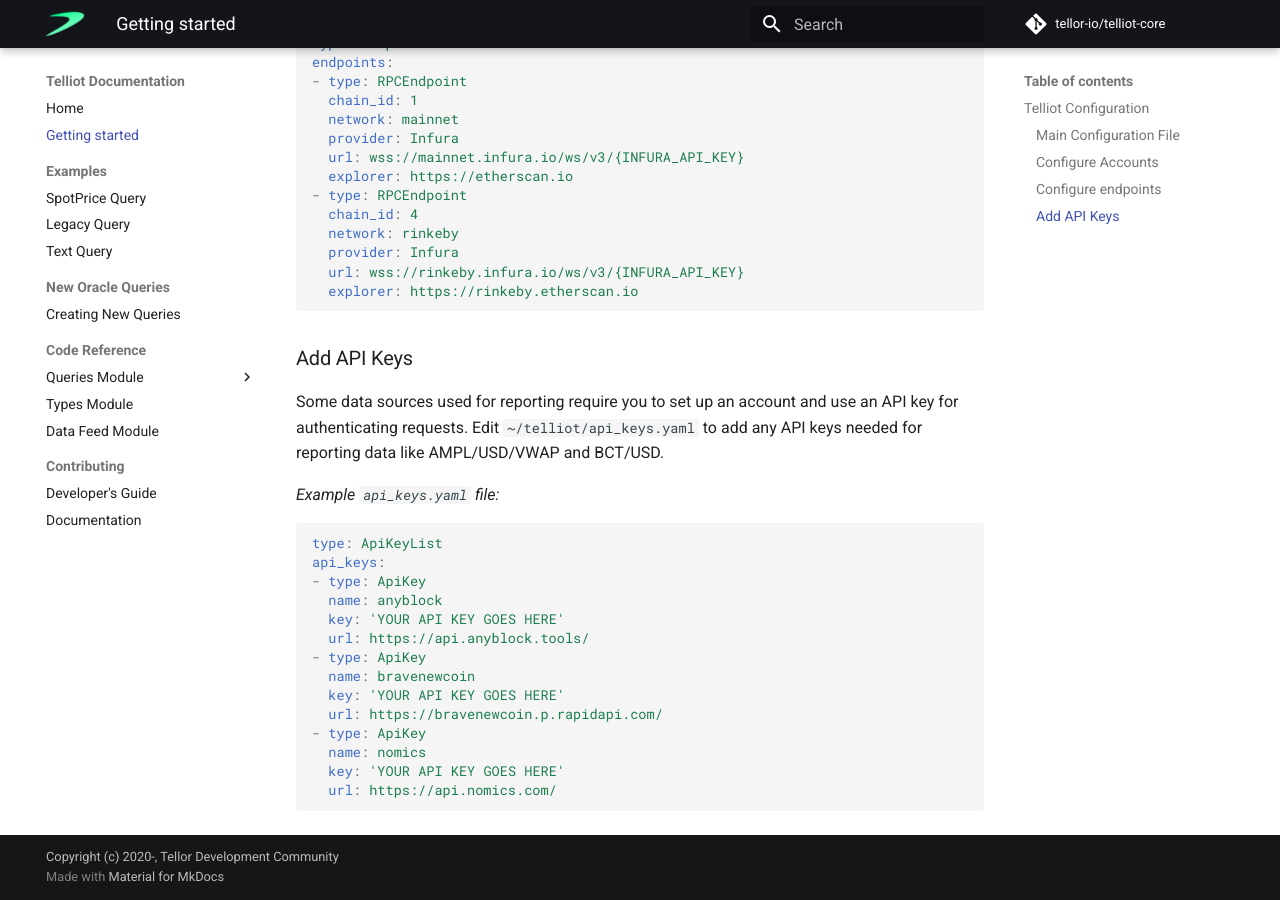
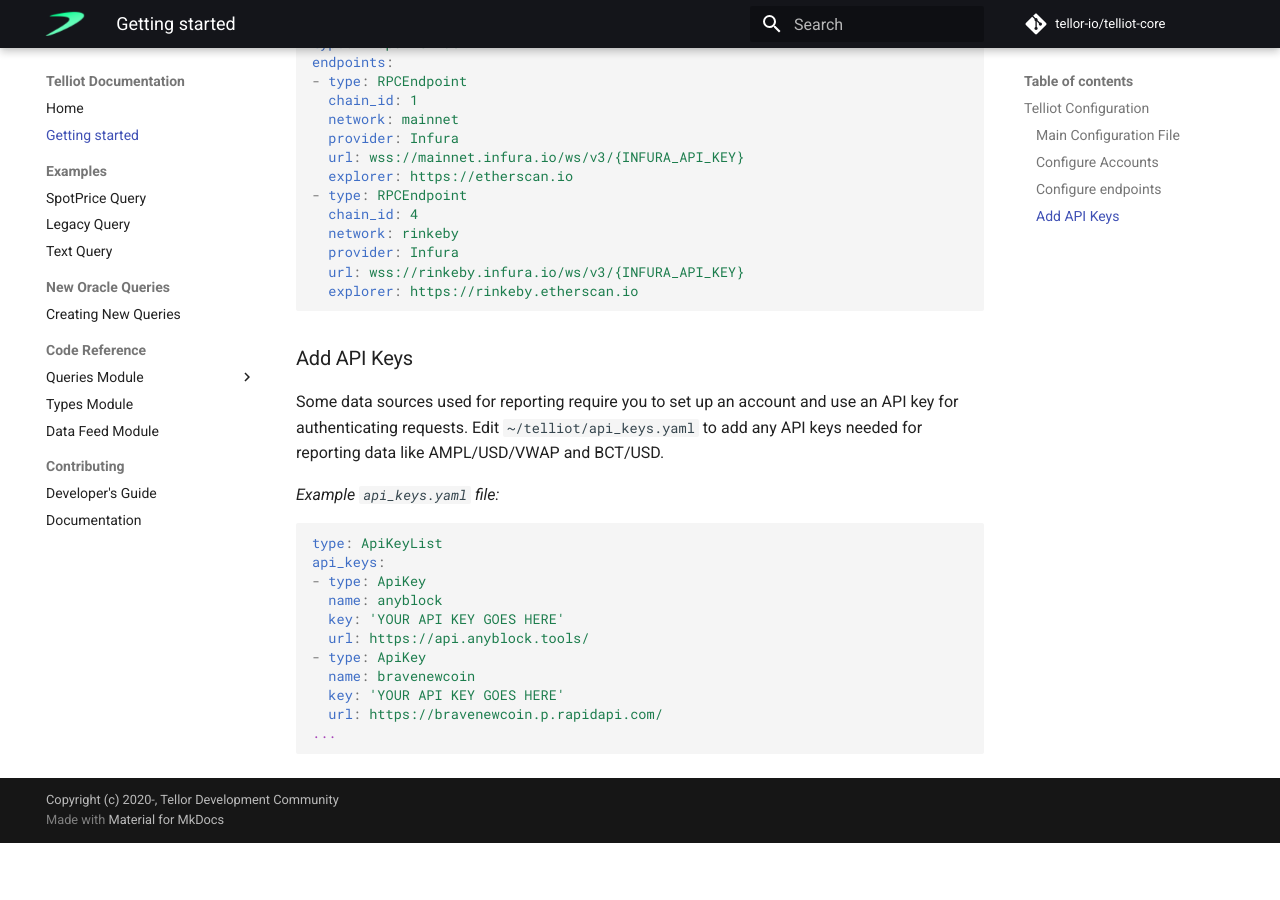
Before and after one commit to tellor-io/telliot-core, an MkDocs documentation site: the page built from docs/getting-started.md, in a window 1280 px wide and 900 px high, scrolled down 1791 px. Built offline with MkDocs 1.6.1 and Material for MkDocs 9.7.7, drawn with Linux system fonts in a browser that asks for light colours; comment, search, counter and statistics services are not loaded; after the commit the page ends 2634 px from its top, so only the background shows below that.

Commit message:
Reduce changes needed when adding new API key

````diff
--- a/docs/getting-started.md
+++ b/docs/getting-started.md
@@ -103,8 +103,5 @@ api_keys:
   name: bravenewcoin
   key: 'YOUR API KEY GOES HERE'
   url: https://bravenewcoin.p.rapidapi.com/
-- type: ApiKey
-  name: nomics
-  key: 'YOUR API KEY GOES HERE'
-  url: https://api.nomics.com/
+...
 ```
````
